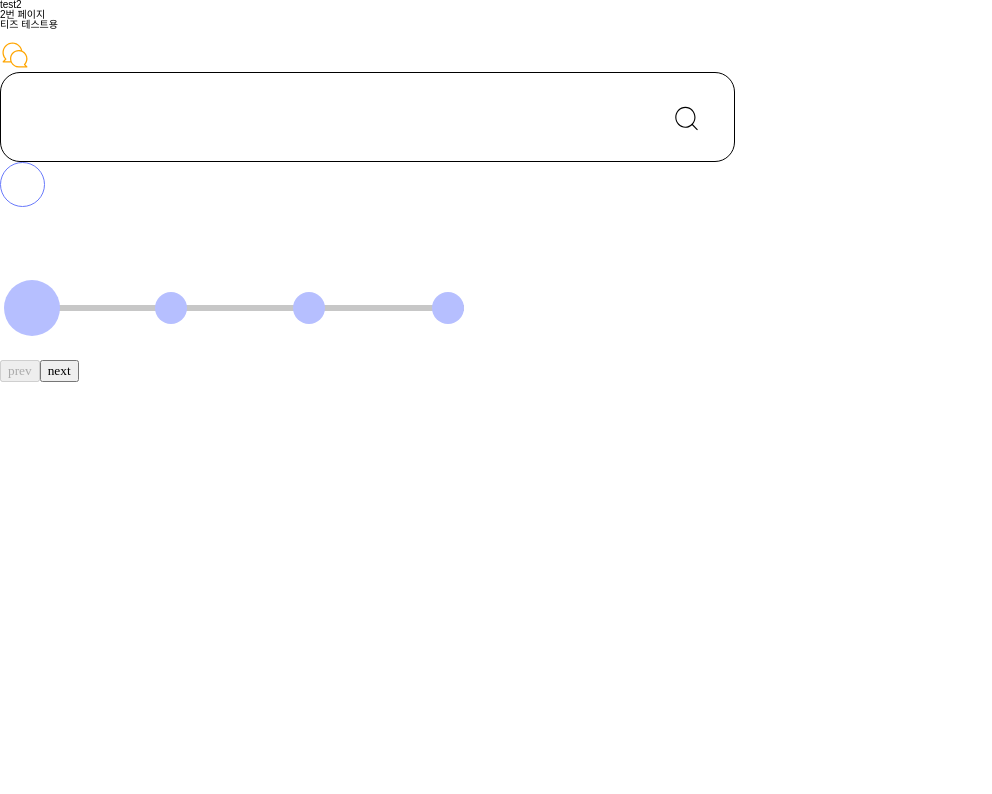
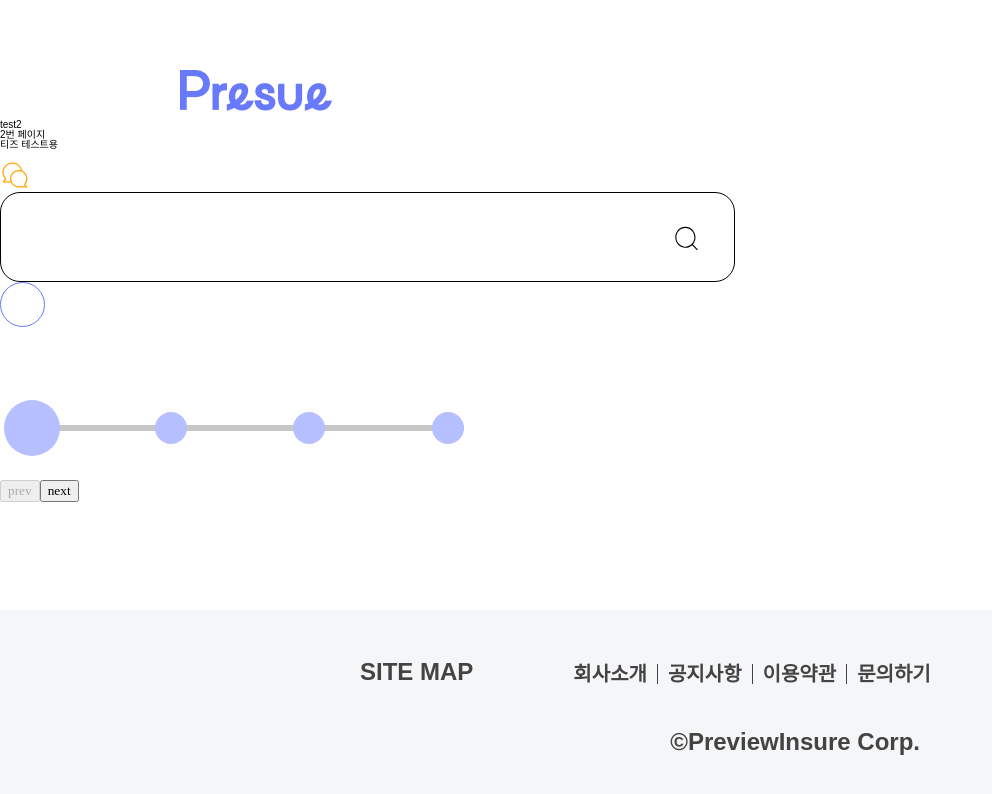
Before and after one commit to Central-MakeUs/PreviewInsure-Web, a React (Vite) app: page /test2 in a window 1280 px wide. Shown: the top 794 px of the page, without its empty margins (0-992 px from the left). Built offline with nearby package versions, Linux system fonts and the light colour scheme.

Commit message:
✨ Feat: Header, Footer 생성

```diff
--- a/src/App.tsx
+++ b/src/App.tsx
@@ -5,12 +5,10 @@ import theme from '@styles/theme';
 
 function App() {
   return (
-    <div>
-      <ThemeProvider theme={theme}>
-        <GlobalStyle />
-        <RootRouter />
-      </ThemeProvider>
-    </div>
+    <ThemeProvider theme={theme}>
+      <GlobalStyle />
+      <RootRouter />
+    </ThemeProvider>
   );
 }
 
--- /dev/null
+++ b/src/components/commons/Footer.tsx
@@ -0,0 +1,86 @@
+import { Link } from 'react-router-dom';
+import styled from 'styled-components';
+
+function Footer() {
+  return (
+    <Container>
+      <div>
+        <Left>
+          <Text>SITE MAP</Text>
+
+          <Nav>
+            <Link to="/">
+              <NavItem>회사소개</NavItem>
+            </Link>
+            <VerticalLine />
+            <Link to="/">
+              <NavItem>공지사항</NavItem>
+            </Link>
+            <VerticalLine />
+            <Link to="/">
+              <NavItem>이용약관</NavItem>
+            </Link>
+            <VerticalLine />
+            <Link to="/">
+              <NavItem>문의하기</NavItem>
+            </Link>
+          </Nav>
+        </Left>
+
+        <Right>
+          <address>
+            <Text>&copy;PreviewInsure Corp.</Text>
+          </address>
+        </Right>
+      </div>
+    </Container>
+  );
+}
+
+const Container = styled.footer`
+  width: 100%;
+  height: 19rem;
+  bottom: 0;
+  background-color: #f5f6f8;
+  position: relative;
+  transform: translateY(-100%);
+`;
+const Left = styled.div`
+  position: absolute;
+  left: 36rem;
+  top: 5rem;
+  display: flex;
+  align-items: end;
+`;
+const Text = styled.span`
+  font-size: 2.4rem;
+  font-weight: 600;
+  color: ${({ theme }) => theme.colors.Black500};
+`;
+const Nav = styled.nav`
+  margin-left: 10rem;
+
+  display: flex;
+  gap: 10px;
+
+  font-size: 2rem;
+  font-weight: 600;
+`;
+const NavItem = styled.span`
+  color: ${({ theme }) => theme.colors.Black500};
+`;
+
+const VerticalLine = styled.div`
+  height: 23;
+  border-width: 0px 1px 0px 0px;
+  border-style: solid;
+  border-color: ${({ theme }) => theme.colors.Black500};
+`;
+
+const Right = styled.div`
+  position: absolute;
+  right: 36rem;
+  top: 12rem;
+`;
+
+export default Footer;
--- /dev/null
+++ b/src/components/commons/Header.tsx
@@ -0,0 +1,31 @@
+import styled from 'styled-components';
+import Logo from '@assets/imgs/logo.png';
+import { useNavigate } from 'react-router-dom';
+
+function Header() {
+  const navigate = useNavigate();
+
+  const goToMain = () => {
+    navigate('/');
+  };
+
+  return (
+    <Container>
+      <LogoImg src={Logo} onClick={goToMain} />
+    </Container>
+  );
+}
+
+const Container = styled.header`
+  width: 100%;
+  height: 12rem;
+`;
+
+const LogoImg = styled.img`
+  width: 15.2rem;
+  position: absolute;
+  left: 18rem;
+  top: 7rem;
+`;
+
+export default Header;
--- a/src/components/commons/rootRouter.tsx
+++ b/src/components/commons/rootRouter.tsx
@@ -2,17 +2,33 @@ import { BrowserRouter, Route, Routes } from 'react-router-dom';
 import HomeScreen from '@screens/homeScreen';
 import TestScreen1 from '@screens/testScreen1';
 import TestScreen2 from '@screens/testScreen2';
+import Footer from './Footer';
+import Header from './Header';
+import styled from 'styled-components';
 
 const rootRouter = () => {
   return (
     <BrowserRouter>
-      <Routes>
-        <Route path="/" element={<HomeScreen />} />
-        <Route path="/test1" element={<TestScreen1 />} />
-        <Route path="/test2" element={<TestScreen2 />} />
-      </Routes>
+      <WrapContent>
+        <Header />
+
+        <Routes>
+          <Route path="/" element={<HomeScreen />} />
+          <Route path="/test1" element={<TestScreen1 />} />
+          <Route path="/test2" element={<TestScreen2 />} />
+        </Routes>
+      </WrapContent>
+
+      <Footer />
     </BrowserRouter>
   );
 };
 
+const WrapContent = styled.div`
+  height: auto;
+  min-height: 100%;
+  padding-bottom: 19rem; //footer
+  position: relative;
+`;
+
 export default rootRouter;
```
Also changed, not shown: src/assets/imgs/logo.png (added).
